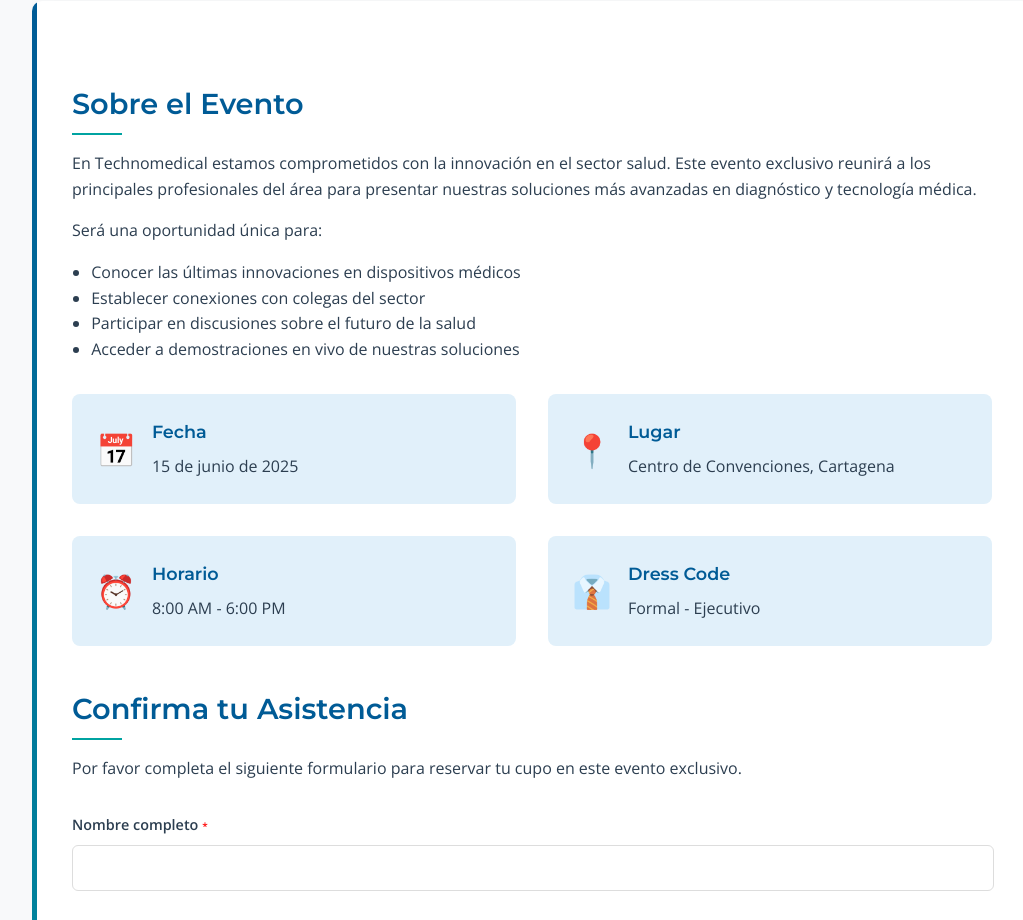
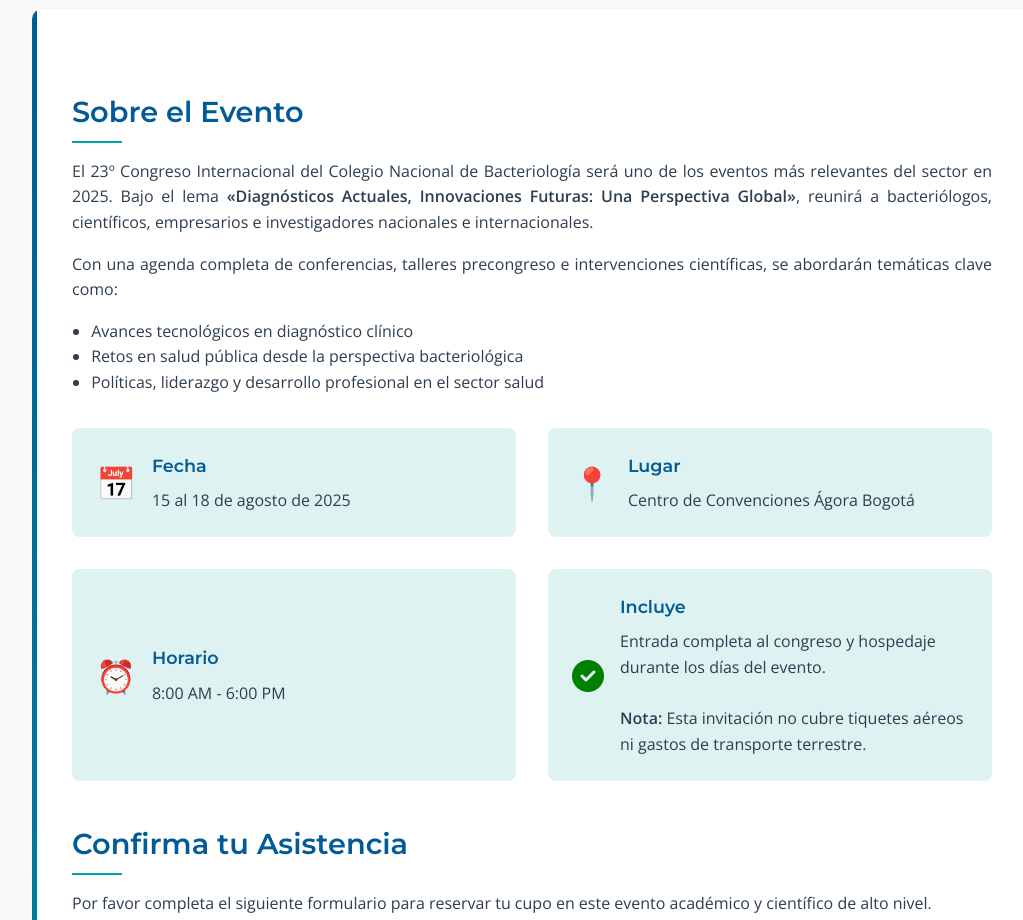
Before and after one commit to Jesr2104/InvitacionTechnomedical, a plain HTML site: page index.html in a window 1280 px wide. Shown: the part 795-1715 px from the top of the page, without its empty margins (108-1131 px from the left). Drawn offline with nearby package versions, Linux system fonts and the light colour scheme.

Commit message:
Add files via upload

```diff
--- a/index.html
+++ b/index.html
@@ -7,6 +7,7 @@
   <link rel="preconnect" href="https://fonts.googleapis.com">
   <link rel="preconnect" href="https://fonts.gstatic.com" crossorigin>
   <link href="https://fonts.googleapis.com/css2?family=Montserrat:wght@300;400;500;600;700&family=Open+Sans:wght@300;400;600&display=swap" rel="stylesheet">
+  <link rel="stylesheet" href="https://cdnjs.cloudflare.com/ajax/libs/font-awesome/6.4.0/css/all.min.css">
   <style>
     :root {
       --primary: #005b96;
@@ -17,6 +18,7 @@
       --white: #ffffff;
       --gray: #6c757d;
       --success: #28a745;
+      --colortechnomedical: #00999920;
     }
 
     body {
@@ -133,7 +135,7 @@
     .detail-box {
       flex: 1;
       min-width: 250px;
-      background-color: var(--primary-light);
+      background-color: var(--colortechnomedical);
       border-radius: 8px;
       padding: 1.5rem;
       display: flex;
@@ -276,6 +278,10 @@
       font-size: 10px;
     }
 
+    .justificador {
+      text-align: justify;
+    }
+
     @media (max-width: 768px) {
       .logo {
         width: 300px;
@@ -307,25 +313,26 @@
         <img class="logo" src="logo.png" alt="Logo Technomedical">
       </div>
       <h1>Invitación Especial</h1>
-      <p class="subtitle">Technomedical tiene el placer de invitarte a nuestro exclusivo evento de innovación en tecnología médica</p>
+      <p class="subtitle">Technomedical tiene el placer de invitarte a un espacio único donde la ciencia y la innovación se encuentran.</p>
     </div>
   </header>
 
   <div class="container">
     <div class="banner">
-      <h1>Bienvenido a Nuestro Evento</h1>
-      <img src="logo_congreso.png" alt="Imagen del evento">
+      <h1>Bienvenido al 23º Congreso Internacional del CNB</h1>
+      <a href="https://www.congresocnb.com/" target="_blank">
+        <img src="logo_congreso.png" alt="Imagen del evento">
+      </a>
     </div>
     <div class="card">
       <h2>Sobre el Evento</h2>
-      <p>En Technomedical estamos comprometidos con la innovación en el sector salud. Este evento exclusivo reunirá a los principales profesionales del área para presentar nuestras soluciones más avanzadas en diagnóstico y tecnología médica.</p>
+      <p class="justificador">El 23º Congreso Internacional del Colegio Nacional de Bacteriología será uno de los eventos más relevantes del sector en 2025. Bajo el lema <strong>«Diagnósticos Actuales, Innovaciones Futuras: Una Perspectiva Global»</strong>, reunirá a bacteriólogos, científicos, empresarios e investigadores nacionales e internacionales.</p>
 
-      <p>Será una oportunidad única para:</p>
+      <p class="justificador">Con una agenda completa de conferencias, talleres precongreso e intervenciones científicas, se abordarán temáticas clave como:</p>
       <ul style="padding-left: 1.2rem;">
-        <li>Conocer las últimas innovaciones en dispositivos médicos</li>
-        <li>Establecer conexiones con colegas del sector</li>
-        <li>Participar en discusiones sobre el futuro de la salud</li>
-        <li>Acceder a demostraciones en vivo de nuestras soluciones</li>
+        <li>Avances tecnológicos en diagnóstico clínico</li>
+        <li>Retos en salud pública desde la perspectiva bacteriológica</li>
+        <li>Políticas, liderazgo y desarrollo profesional en el sector salud</li>
       </ul>
 
       <div class="event-details">
@@ -333,7 +340,7 @@
           <div class="detail-icon">📅</div>
           <div class="detail-text">
             <h3>Fecha</h3>
-            <p>15 de junio de 2025</p>
+            <p>15 al 18 de agosto de 2025</p>
           </div>
         </div>
 
@@ -341,7 +348,7 @@
           <div class="detail-icon">📍</div>
           <div class="detail-text">
             <h3>Lugar</h3>
-            <p>Centro de Convenciones, Cartagena</p>
+            <p>Centro de Convenciones Ágora Bogotá</p>
           </div>
         </div>
 
@@ -354,16 +361,18 @@
         </div>
 
         <div class="detail-box">
-          <div class="detail-icon">👔</div>
+          <div class="detail-icon"><i class="fas fa-check-circle" style="color:green;"></i></div>
           <div class="detail-text">
-            <h3>Dress Code</h3>
-            <p>Formal - Ejecutivo</p>
+            <h3>Incluye</h3>
+            <p>Entrada completa al congreso y hospedaje durante los días del evento.</p>
+            <br>
+            <p></i> <strong>Nota:</strong> Esta invitación no cubre tiquetes aéreos ni gastos de transporte terrestre.</p>
           </div>
         </div>
       </div>
 
       <h2>Confirma tu Asistencia</h2>
-      <p>Por favor completa el siguiente formulario para reservar tu cupo en este evento exclusivo.</p>
+      <p>Por favor completa el siguiente formulario para reservar tu cupo en este evento académico y científico de alto nivel.</p>
 
       <form class="form" id="formularioRegistro">
         <div class="form-group">
@@ -382,6 +391,21 @@
         </div>
 
         <div class="form-group">
+          <label for="cargo">Cargo</label>
+          <input type="text" id="cargo" name="cargo">
+        </div>
+
+        <div class="form-group">
+          <label for="colegioAfiliado">Colegio de bacteriólogos al que pertenece <ms class="mandatory">*</ms></label>
+          <input type="text" id="colegioAfiliado" name="colegioAfiliado" required>
+        </div>
+
+        <div class="form-group">
+          <label for="asesorComercial">Asesor comercial que lo atiende <ms class="mandatory">*</ms></label>
+          <input type="text" id="asesorComercial" name="asesorComercial" required>
+        </div>
+
+        <div class="form-group">
           <label for="telefono">Teléfono <ms class="mandatory">*</ms></label>
           <input type="tel" id="telefono" name="telefono" required>
         </div>
@@ -392,13 +416,8 @@
         </div>
 
         <div class="form-group">
-          <label for="cargo">Cargo</label>
-          <input type="text" id="cargo" name="cargo">
-        </div>
-
-        <div class="form-group">
           <label for="comentarios">¿Alguna necesidad especial o comentario?</label>
-          <input type="text" id="comentarios" name="comentarios">
+          <input type="text" id="comentarios" name="comentarios" >
         </div>
 
         <button type="submit">Confirmar Asistencia</button>
--- a/script.js
+++ b/script.js
@@ -7,7 +7,7 @@ document.addEventListener("DOMContentLoaded", function () {
 
     const data = new FormData(form);
 
-    fetch("https://script.google.com/macros/s/AKfycbwWnD4ImDLyejTS6mniywblQAcQPC_a55ydYa1bdv-1WFGXdn7c9FLkB09LOjV-8qVI/exec", {
+    fetch("https://script.google.com/macros/s/AKfycbzU1HJmTdhPe82QckwNK1U3DrlEFW_Vhe_1sNv0d6FsBrHIirKU1KxAeN2fJOOCjSD-/exec", {
       method: "POST",
       body: data,
       mode: "no-cors"
```
Also changed, not shown: registroExitoso.html (+11 -5 lines).
